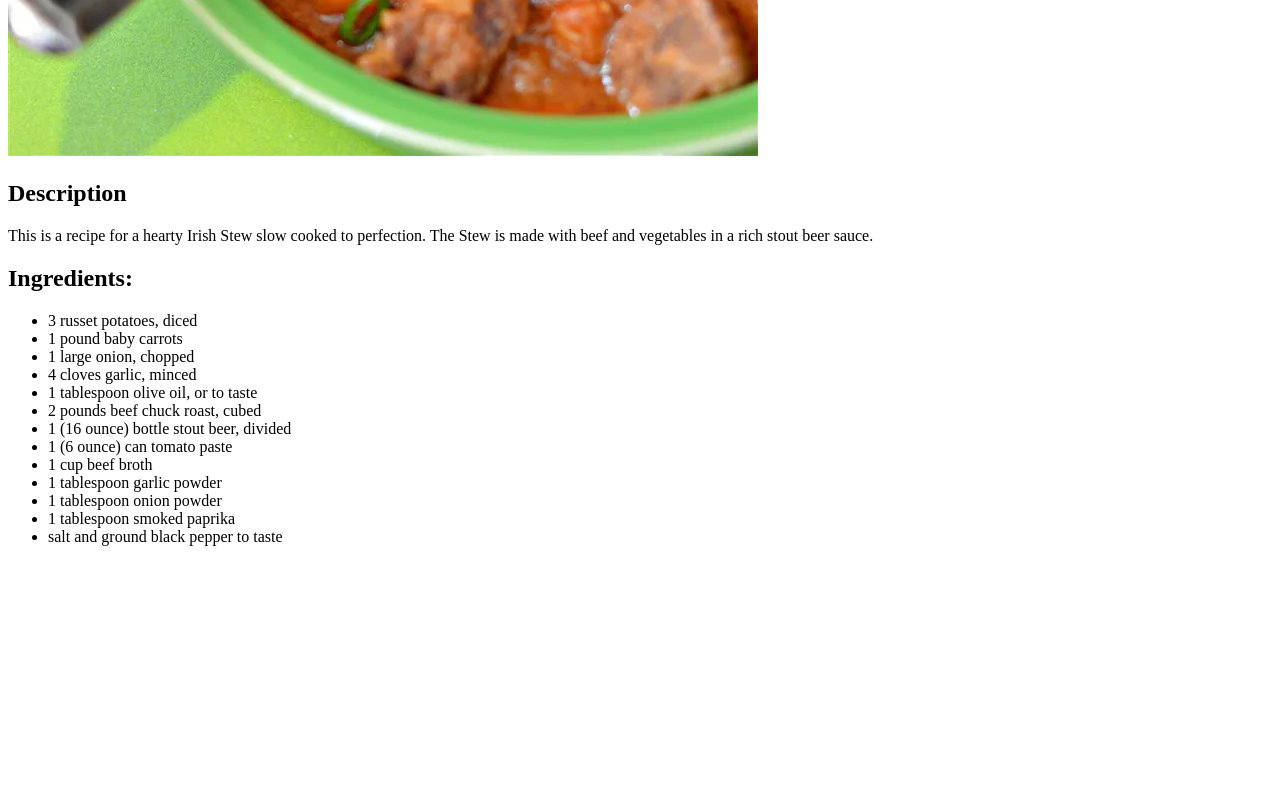
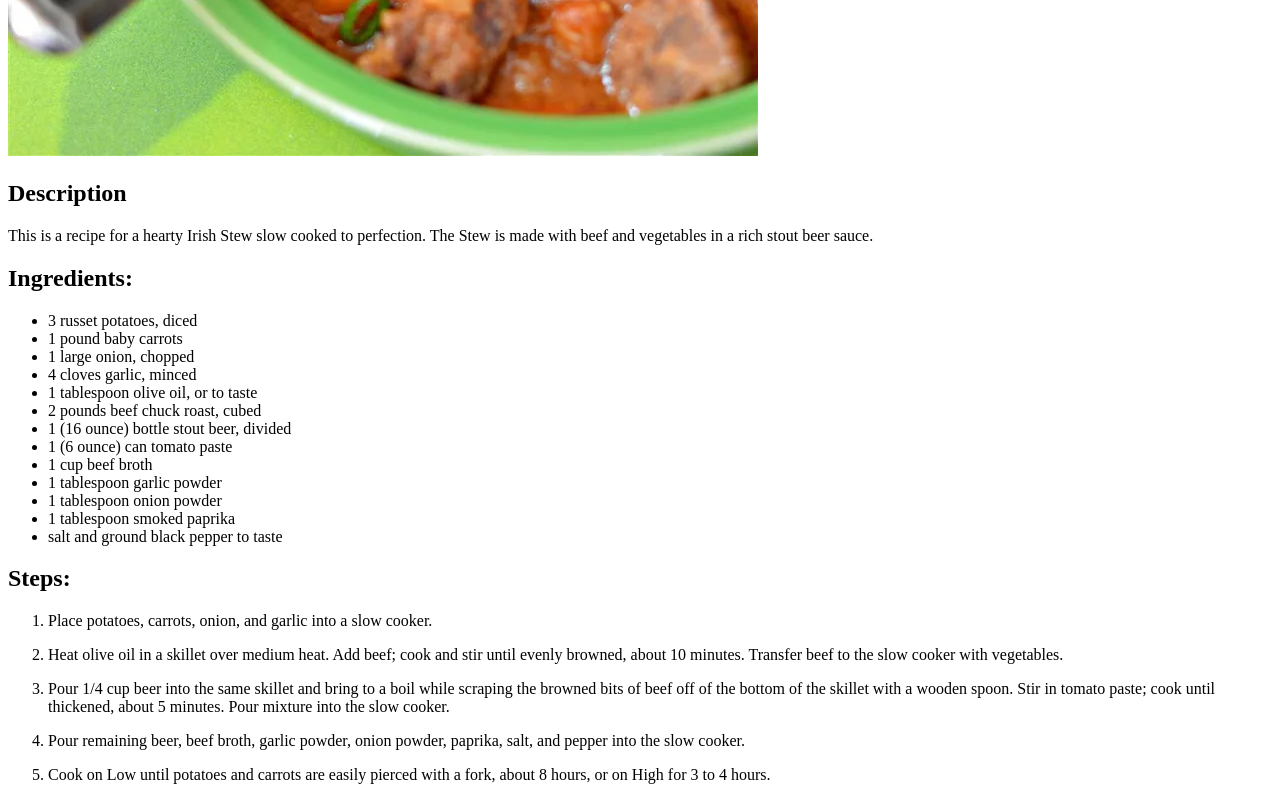
Before and after one commit to onkeld/odin-recipes, a plain HTML site: page recipes/irish_stew.html in a window 1280 px wide. Shown: the part 674-1474 px from the top of the page. Before the commit the page ends 1236 px from the top, so only its background shows below. Drawn offline with Linux system fonts and the light colour scheme.

Commit message:
Add the cooking procedure
Add a section detailing the cooking procedure for the recipe.

```diff
--- a/recipes/irish_stew.html
+++ b/recipes/irish_stew.html
@@ -27,5 +27,13 @@
       <li>1 tablespoon smoked paprika</li>
       <li>salt and ground black pepper to taste</li>
     </ul>
+    <h2>Steps:</h2>
+    <ol>
+      <li><p>Place potatoes, carrots, onion, and garlic into a slow cooker.</p></li>
+      <li><p>Heat olive oil in a skillet over medium heat. Add beef; cook and stir until evenly browned, about 10 minutes. Transfer beef to the slow cooker with vegetables.</p></li>
+      <li><p>Pour 1/4 cup beer into the same skillet and bring to a boil while scraping the browned bits of beef off of the bottom of the skillet with a wooden spoon. Stir in tomato paste; cook until thickened, about 5 minutes. Pour mixture into the slow cooker.</p></li>
+      <li><p></p>Pour remaining beer, beef broth, garlic powder, onion powder, paprika, salt, and pepper into the slow cooker.</li>
+      <li><p>Cook on Low until potatoes and carrots are easily pierced with a fork, about 8 hours, or on High for 3 to 4 hours.</p></li>
+    </ol>
   </body>
 </html>
```
